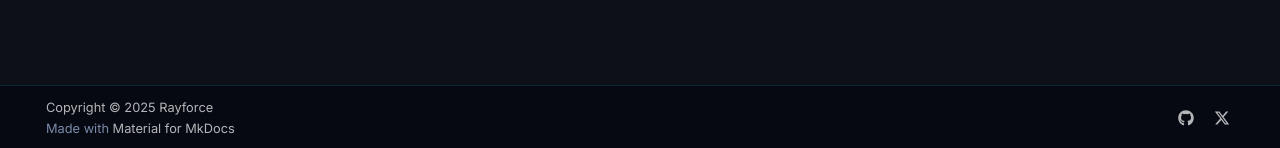
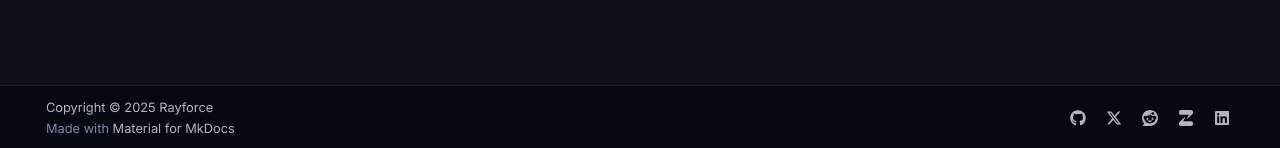
Before and after one commit to singaraiona/rayforce-ui, an MkDocs documentation site: the page built from docs/docs/changelog.md, in a window 1280 px wide. Shown: the part 749-897 px from the top of the page. Built offline with MkDocs 1.6.1 and Material for MkDocs 9.7.7, drawn with Linux system fonts in a browser that asks for light colours; comment, search, counter and statistics services are not loaded.

```diff
--- a/docs/mkdocs.yml
+++ b/docs/mkdocs.yml
@@ -31,6 +31,12 @@ extra:
       link: https://github.com/nicholasgasior/rayforce-ui
     - icon: fontawesome/brands/x-twitter
       link: https://x.com/RayforceDB
+    - icon: fontawesome/brands/reddit
+      link: https://www.reddit.com/r/rayforcedb/
+    - icon: simple/zulip
+      link: https://rayforcedb.zulipchat.com/join/l33sichu4vp7nf77hgdul4om/
+    - icon: fontawesome/brands/linkedin
+      link: https://www.linkedin.com/company/rayforcedb
 
 copyright: Copyright &copy; 2025 Rayforce
 
--- a/docs/overrides/main.html
+++ b/docs/overrides/main.html
@@ -533,7 +533,7 @@ body:has(.landing-wrapper) .md-main { margin-top: 0 !important; }
   <ul class="nav-links">
     <li><a href="getting-started/">Docs</a></li>
     <li><a href="changelog/">Changelog</a></li>
-    <li><a href="https://github.com/nicholasgasior/rayforce-ui/issues">Contact</a></li>
+    <li><a href="mailto:anton@rayforcedb.com">Contact</a></li>
   </ul>
   <div class="nav-status"><span class="indicator"></span> SYS ONLINE</div>
 </nav>
@@ -558,11 +558,11 @@ body:has(.landing-wrapper) .md-main { margin-top: 0 !important; }
 </div>
 
 <div class="socials">
-  <a href="#" aria-label="LinkedIn"><svg width="18" height="18" viewBox="0 0 24 24" fill="currentColor"><path d="M20.447 20.452h-3.554v-5.569c0-1.328-.027-3.037-1.852-3.037-1.853 0-2.136 1.445-2.136 2.939v5.667H9.351V9h3.414v1.561h.046c.477-.9 1.637-1.85 3.37-1.85 3.601 0 4.267 2.37 4.267 5.455v6.286zM5.337 7.433a2.062 2.062 0 01-2.063-2.065 2.064 2.064 0 112.063 2.065zm1.782 13.019H3.555V9h3.564v11.452zM22.225 0H1.771C.792 0 0 .774 0 1.729v20.542C0 23.227.792 24 1.771 24h20.451C23.2 24 24 23.227 24 22.271V1.729C24 .774 23.2 0 22.222 0h.003z"/></svg></a>
-  <a href="#" aria-label="Mail"><svg width="18" height="18" viewBox="0 0 24 24" fill="currentColor"><path d="M1.5 4.5h21c.827 0 1.5.673 1.5 1.5v12c0 .827-.673 1.5-1.5 1.5h-21C.673 19.5 0 18.827 0 18V6c0-.827.673-1.5 1.5-1.5zm10.5 8.25L2.4 6H21.6l-9.6 6.75zM1.5 7.2V18h21V7.2l-10.5 7.35L1.5 7.2z"/></svg></a>
-  <a href="#" aria-label="Reddit"><svg width="18" height="18" viewBox="0 0 24 24" fill="currentColor"><path d="M12 0C5.373 0 0 5.373 0 12c0 6.627 5.373 12 12 12s12-5.373 12-12c0-6.627-5.373-12-12-12zm6.066 13.29c.015.177.015.354 0 .53-.33 2.08-2.815 3.76-5.944 3.76-3.129 0-5.614-1.68-5.944-3.76a3.553 3.553 0 010-.53c-.49-.257-.82-.753-.82-1.33 0-.828.672-1.5 1.5-1.5.324 0 .625.103.87.278 1.105-.714 2.58-1.148 4.218-1.218l.845-3.97a.375.375 0 01.449-.29l2.791.61c.172-.44.606-.755 1.113-.755.662 0 1.2.537 1.2 1.2s-.538 1.2-1.2 1.2c-.634 0-1.151-.493-1.196-1.117l-2.464-.54-.727 3.416c1.598.088 3.033.52 4.11 1.215.245-.175.546-.278.87-.278.828 0 1.5.672 1.5 1.5 0 .577-.33 1.073-.82 1.33zM9.078 13.04c0 .661.537 1.198 1.198 1.198s1.198-.537 1.198-1.198-.537-1.198-1.198-1.198-1.198.537-1.198 1.198zm5.846 2.732c-.584.584-1.603.768-2.912.768h-.024c-1.31 0-2.328-.184-2.912-.768a.337.337 0 010-.476.337.337 0 01.476 0c.422.422 1.282.574 2.436.574h.024c1.154 0 2.014-.152 2.436-.574a.337.337 0 01.476 0 .337.337 0 010 .476zm-.24-1.534c.661 0 1.198-.537 1.198-1.198s-.537-1.198-1.198-1.198-1.198.537-1.198 1.198.537 1.198 1.198 1.198z"/></svg></a>
+  <a href="https://www.linkedin.com/company/rayforcedb" aria-label="LinkedIn"><svg width="18" height="18" viewBox="0 0 24 24" fill="currentColor"><path d="M20.447 20.452h-3.554v-5.569c0-1.328-.027-3.037-1.852-3.037-1.853 0-2.136 1.445-2.136 2.939v5.667H9.351V9h3.414v1.561h.046c.477-.9 1.637-1.85 3.37-1.85 3.601 0 4.267 2.37 4.267 5.455v6.286zM5.337 7.433a2.062 2.062 0 01-2.063-2.065 2.064 2.064 0 112.063 2.065zm1.782 13.019H3.555V9h3.564v11.452zM22.225 0H1.771C.792 0 0 .774 0 1.729v20.542C0 23.227.792 24 1.771 24h20.451C23.2 24 24 23.227 24 22.271V1.729C24 .774 23.2 0 22.222 0h.003z"/></svg></a>
+  <a href="mailto:anton@rayforcedb.com" aria-label="Mail"><svg width="18" height="18" viewBox="0 0 24 24" fill="currentColor"><path d="M1.5 4.5h21c.827 0 1.5.673 1.5 1.5v12c0 .827-.673 1.5-1.5 1.5h-21C.673 19.5 0 18.827 0 18V6c0-.827.673-1.5 1.5-1.5zm10.5 8.25L2.4 6H21.6l-9.6 6.75zM1.5 7.2V18h21V7.2l-10.5 7.35L1.5 7.2z"/></svg></a>
+  <a href="https://www.reddit.com/r/rayforcedb/" aria-label="Reddit"><svg width="18" height="18" viewBox="0 0 24 24" fill="currentColor"><path d="M12 0C5.373 0 0 5.373 0 12c0 6.627 5.373 12 12 12s12-5.373 12-12c0-6.627-5.373-12-12-12zm6.066 13.29c.015.177.015.354 0 .53-.33 2.08-2.815 3.76-5.944 3.76-3.129 0-5.614-1.68-5.944-3.76a3.553 3.553 0 010-.53c-.49-.257-.82-.753-.82-1.33 0-.828.672-1.5 1.5-1.5.324 0 .625.103.87.278 1.105-.714 2.58-1.148 4.218-1.218l.845-3.97a.375.375 0 01.449-.29l2.791.61c.172-.44.606-.755 1.113-.755.662 0 1.2.537 1.2 1.2s-.538 1.2-1.2 1.2c-.634 0-1.151-.493-1.196-1.117l-2.464-.54-.727 3.416c1.598.088 3.033.52 4.11 1.215.245-.175.546-.278.87-.278.828 0 1.5.672 1.5 1.5 0 .577-.33 1.073-.82 1.33zM9.078 13.04c0 .661.537 1.198 1.198 1.198s1.198-.537 1.198-1.198-.537-1.198-1.198-1.198-1.198.537-1.198 1.198zm5.846 2.732c-.584.584-1.603.768-2.912.768h-.024c-1.31 0-2.328-.184-2.912-.768a.337.337 0 010-.476.337.337 0 01.476 0c.422.422 1.282.574 2.436.574h.024c1.154 0 2.014-.152 2.436-.574a.337.337 0 01.476 0 .337.337 0 010 .476zm-.24-1.534c.661 0 1.198-.537 1.198-1.198s-.537-1.198-1.198-1.198-1.198.537-1.198 1.198.537 1.198 1.198 1.198z"/></svg></a>
   <a href="https://x.com/RayforceDB" aria-label="X"><svg width="18" height="18" viewBox="0 0 24 24" fill="currentColor"><path d="M18.244 2.25h3.308l-7.227 8.26 8.502 11.24H16.17l-5.214-6.817L4.99 21.75H1.68l7.73-8.835L1.254 2.25H8.08l4.713 6.231zm-1.161 17.52h1.833L7.084 4.126H5.117z"/></svg></a>
-  <a href="#" aria-label="Zulip"><svg width="18" height="18" viewBox="0 0 24 24" fill="currentColor"><path d="M22.767 3.589c0 1.209-.543 2.283-1.37 2.934l-8.034 7.174c-.149.128-.343-.078-.235-.25l2.946-5.9c.083-.165-.024-.368-.194-.368H4.452c-1.77 0-3.219-1.615-3.219-3.59C1.233 1.616 2.682 0 4.452 0h15.096c1.77-.001 3.219 1.614 3.219 3.589zM4.452 24h15.096c1.77 0 3.219-1.616 3.219-3.59 0-1.974-1.449-3.59-3.219-3.59H8.12c-.17 0-.277-.202-.194-.367l2.946-5.9c.108-.172-.086-.378-.235-.25l-8.033 7.173c-.828.65-1.37 1.725-1.37 2.934 0 1.974 1.448 3.59 3.218 3.59z"/></svg></a>
+  <a href="https://rayforcedb.zulipchat.com/join/l33sichu4vp7nf77hgdul4om/" aria-label="Zulip"><svg width="18" height="18" viewBox="0 0 24 24" fill="currentColor"><path d="M22.767 3.589c0 1.209-.543 2.283-1.37 2.934l-8.034 7.174c-.149.128-.343-.078-.235-.25l2.946-5.9c.083-.165-.024-.368-.194-.368H4.452c-1.77 0-3.219-1.615-3.219-3.59C1.233 1.616 2.682 0 4.452 0h15.096c1.77-.001 3.219 1.614 3.219 3.589zM4.452 24h15.096c1.77 0 3.219-1.616 3.219-3.59 0-1.974-1.449-3.59-3.219-3.59H8.12c-.17 0-.277-.202-.194-.367l2.946-5.9c.108-.172-.086-.378-.235-.25l-8.033 7.173c-.828.65-1.37 1.725-1.37 2.934 0 1.974 1.448 3.59 3.218 3.59z"/></svg></a>
   <a href="https://github.com/nicholasgasior/rayforce-ui" aria-label="GitHub"><svg width="18" height="18" viewBox="0 0 24 24" fill="currentColor"><path d="M12 .297c-6.63 0-12 5.373-12 12 0 5.303 3.438 9.8 8.205 11.385.6.113.82-.258.82-.577 0-.285-.01-1.04-.015-2.04-3.338.724-4.042-1.61-4.042-1.61C4.422 18.07 3.633 17.7 3.633 17.7c-1.087-.744.084-.729.084-.729 1.205.084 1.838 1.236 1.838 1.236 1.07 1.835 2.809 1.305 3.495.998.108-.776.417-1.305.76-1.605-2.665-.3-5.466-1.332-5.466-5.93 0-1.31.465-2.38 1.235-3.22-.135-.303-.54-1.523.105-3.176 0 0 1.005-.322 3.3 1.23.96-.267 1.98-.399 3-.405 1.02.006 2.04.138 3 .405 2.28-1.552 3.285-1.23 3.285-1.23.645 1.653.24 2.873.12 3.176.765.84 1.23 1.91 1.23 3.22 0 4.61-2.805 5.625-5.475 5.92.42.36.81 1.096.81 2.22 0 1.606-.015 2.896-.015 3.286 0 .315.21.69.825.57C20.565 22.092 24 17.592 24 12.297c0-6.627-5.373-12-12-12"/></svg></a>
 </div>
 
```
